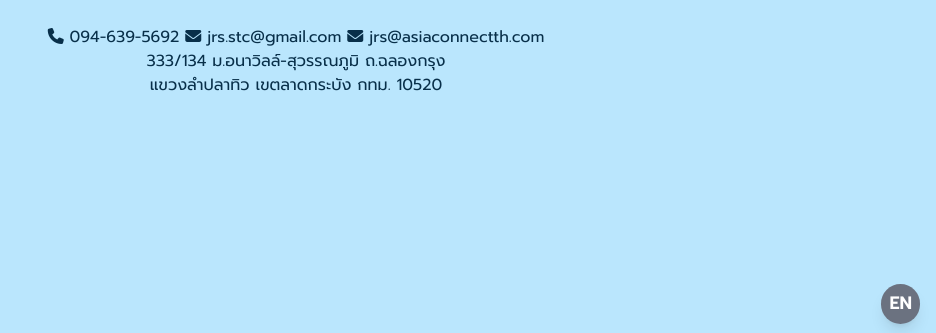
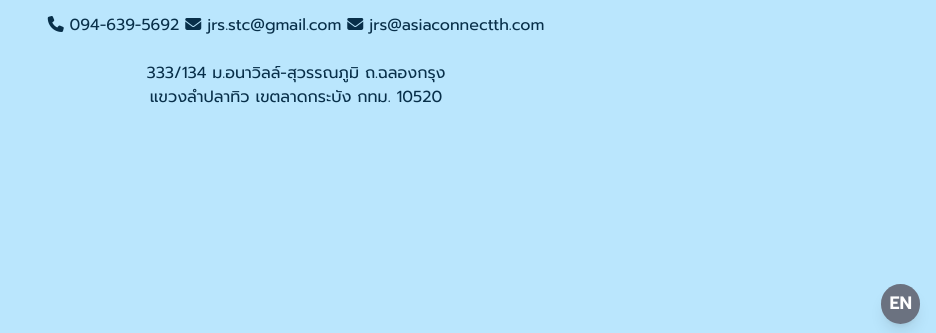
Before and after one commit to gumon-tech/jaroonsak.com, a plain HTML site: page th.html in a window 1280 px wide. Shown: the part 467-800 px from the top of the page, without its empty margins (344-1280 px from the left). Drawn offline with nearby package versions, Linux system fonts and the light colour scheme.

Commit message:
Update margin address

```diff
--- a/th.html
+++ b/th.html
@@ -59,7 +59,7 @@
               ><i class="fa-solid fa-envelope"></i> jrs@asiaconnectth.com</a
             >
           </p>
-          <p>
+          <p class="mt-6">
             333/134 ม.อนาวิลล์-สุวรรณภูมิ ถ.ฉลองกรุง
             <br />
             แขวงลำปลาทิว เขตลาดกระบัง กทม. 10520
```
